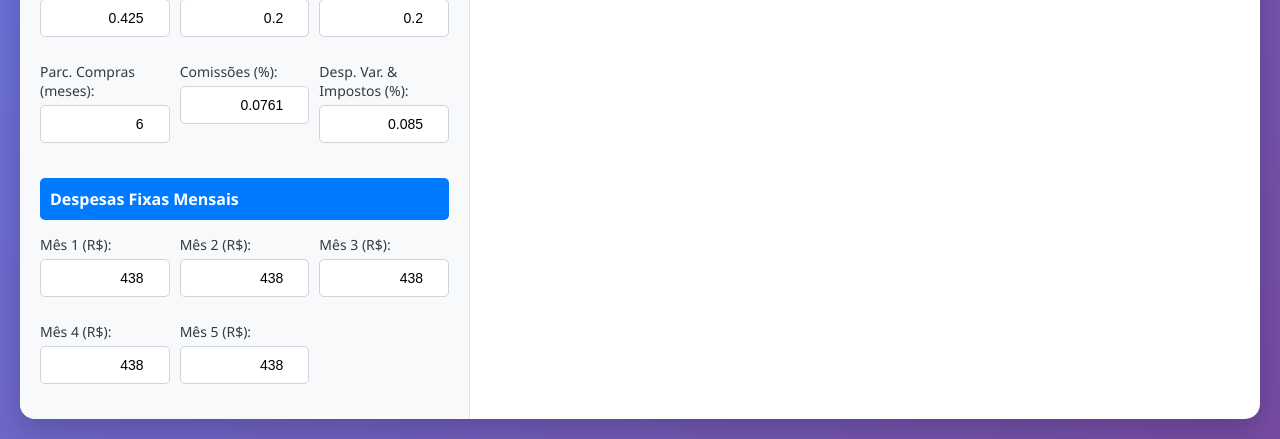
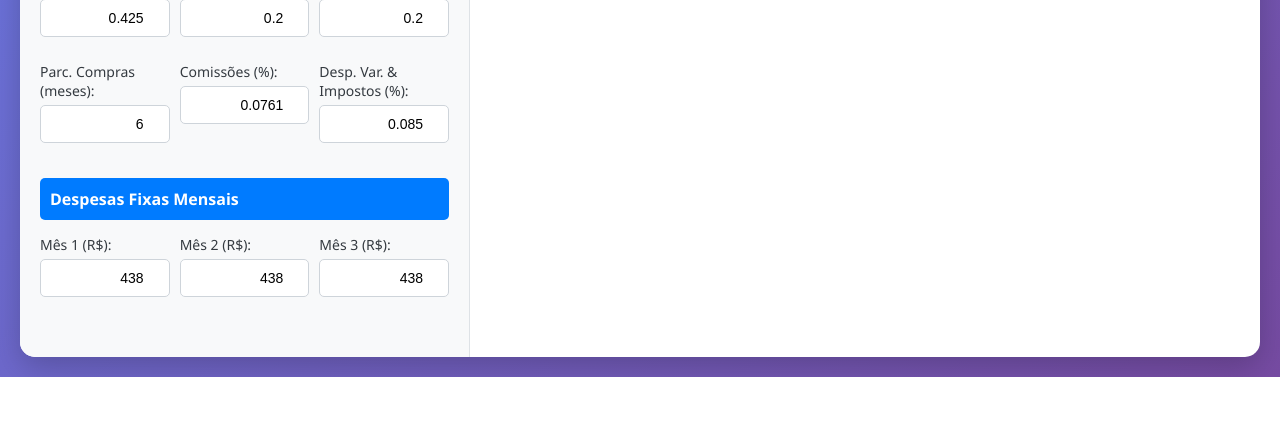
Before and after one commit to srafaelconsult-blip/planejamento-caixa, a Flask app: template templates/calculadora.html in a window 1280 px wide. Shown: the part 608-1047 px from the top of the page. After the commit the page ends 985 px from the top, so only its background shows below. Run offline with Flask 3, Linux system fonts and the light colour scheme; the template is opened without the code that fills it, so the values that code supplies are empty.

Commit message:
Update calculadora.html

```diff
--- a/templates/calculadora.html
+++ b/templates/calculadora.html
@@ -88,23 +88,4 @@
                         <div class="form-group"><label>Mês 1 (R$):</label><input type="number" id="desp_fixas_1" value="438"></div>
                         <div class="form-group"><label>Mês 2 (R$):</label><input type="number" id="desp_fixas_2" value="438"></div>
                         <div class="form-group"><label>Mês 3 (R$):</label><input type="number" id="desp_fixas_3" value="438"></div>
-                        <div class="form-group"><label>Mês 4 (R$):</label><input type="number" id="desp_fixas_4" value="438"></div>
-                        <div class="form-group"><label>Mês 5 (R$):</label><input type="number" id="desp_fixas_5" value="438"></div>
-                    </div>
-                </div>
-
-                <div id="tab-anteriores" class="tab-content">
-                    <div class="section-title">Contas a Receber Anteriores</div>
-                    <div class="input-grid">
-                        <div class="form-group"><label>Mês 1 (R$):</label><input type="number" id="cr_ant_1" value="0"></div>
-                        <div class="form-group"><label>Mês 2 (R$):</label><input type="number" id="cr_ant_2" value="0"></div>
-                        <div class="form-group"><label>Mês 3 (R$):</label><input type="number" id="cr_ant_3" value="0"></div>
-                        <div class="form-group"><label>Mês 4 (R$):</label><input type="number" id="cr_ant_4" value="0"></div>
-                        <div class="form-group"><label>Mês 5 (R$):</label><input type="number" id="cr_ant_5" value="0"></div>
-                    </div>
-
-                    <div class="section-title">Comissões a Pagar Anteriores</div>
-                    <div class="input-grid">
-                        <div class="form-group"><label>Mês 1 (R$):</label><input type="number" id="com_ant_1" value="0"></div>
-                        <div class="form-group"><label>Mês 2 (R$):</label><input type="number" id="com_ant_2" value="0"></div>
-                        <div class="form-group"><label>Mês 3 (R$):
+                        <div class="form-group"><label
```
